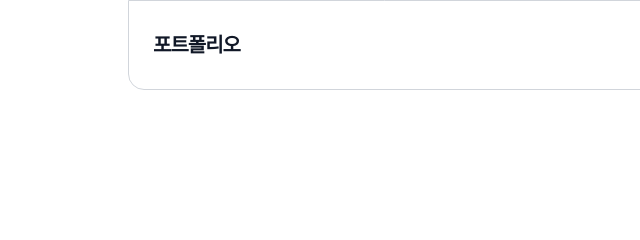
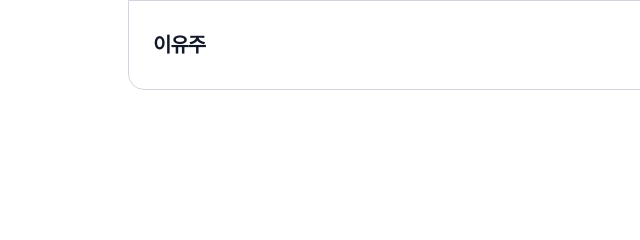
Before and after one commit to yujuyamelong-dev/my-web-profile, a plain HTML site: page index.html in a window 1280 px wide. Shown: the top 240 px of the page, 0-640 px from the left. Drawn offline with nearby package versions, Linux system fonts and the light colour scheme.

Commit message:
이름 수정

```diff
--- a/index.html
+++ b/index.html
@@ -41,7 +41,7 @@
   <div class="sticky top-0 z-50">
     <header class="max-w-5xl mx-auto bg-gray-950 border border-gray-800 rounded-b-2xl">
       <nav class="px-6 py-6 flex items-center justify-between">
-        <div class="text-xl font-bold tracking-tighter">포트폴리오</div>
+        <div class="text-xl font-bold tracking-tighter">이유주</div>
         <div class="flex items-center gap-8">
           <ul class="hidden md:flex gap-10">
             <li><a href="#hero">Home</a></li>
```
